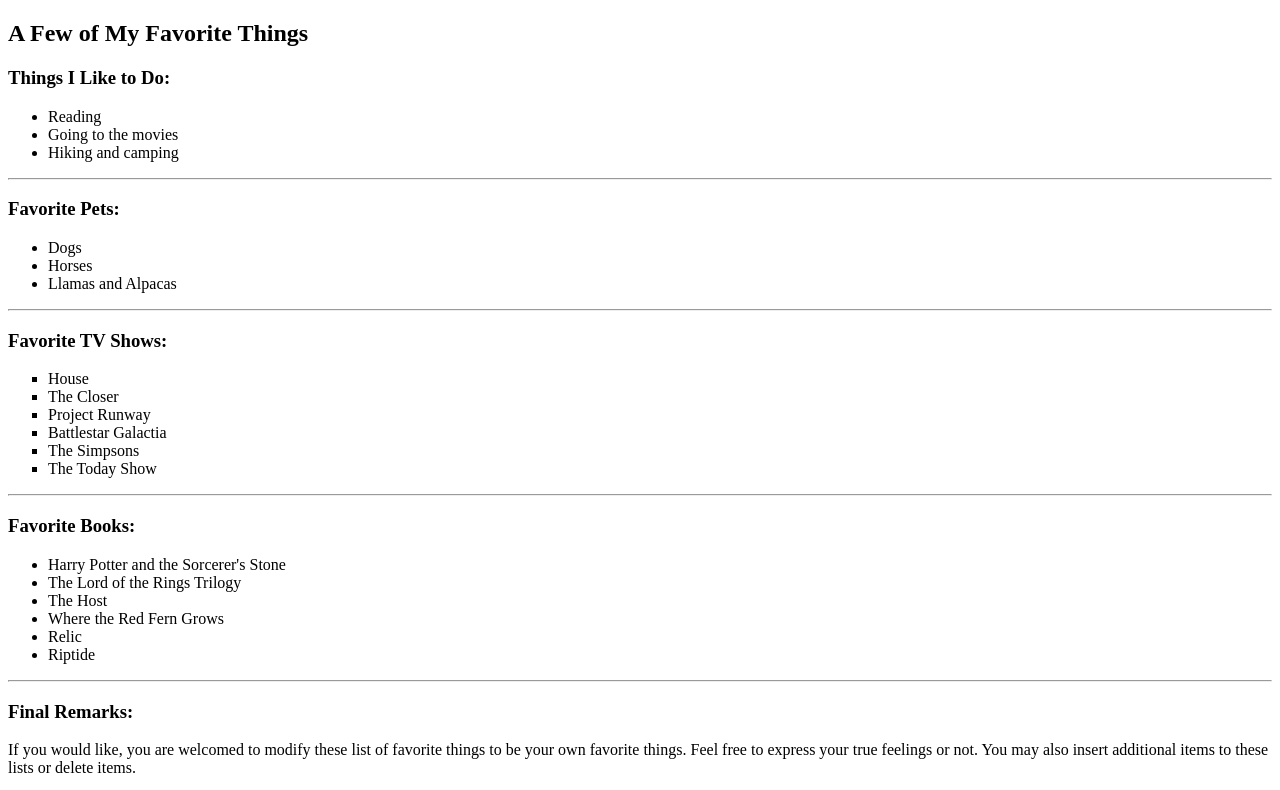
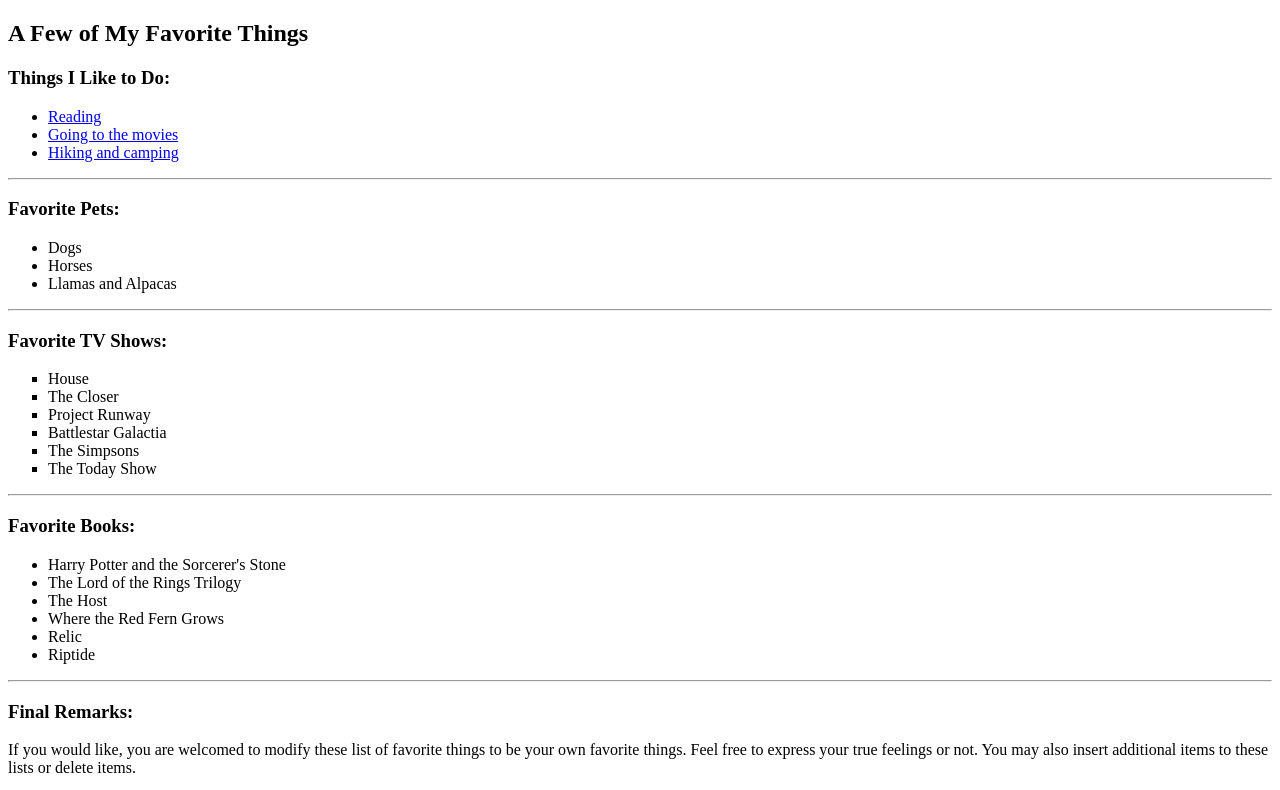
Before and after one commit to IkeAtPHS/WD-PC3, a plain HTML site: page index.html in a window 1280 px wide. Shown: the top 790 px of the page. Drawn offline with Linux system fonts and the light colour scheme.

Commit message:
added <a> tags

```diff
--- a/index.html
+++ b/index.html
@@ -11,9 +11,9 @@
 
 <h3> Things I Like to Do:</h3>
 <ul>
-   <li> Reading </li>
-   <li> Going to the movies </li>
-   <li> Hiking and camping </li>
+   <li> <a href="Pages/Reading/Reading.html">Reading </a> </li>
+   <li> <a href="Pages/Movies.html">Going to the movies </a> </li>
+   <li> <a href="Pages/Hiking.html">Hiking and camping </a> </li>
 </ul>
 
 <hr>
```
Also changed, not shown: Pages/Hiking.html (+1 -1 lines), Pages/Movies.html (+1 -1 lines), Pages/Reading/Reading.html (+1 -1 lines).
